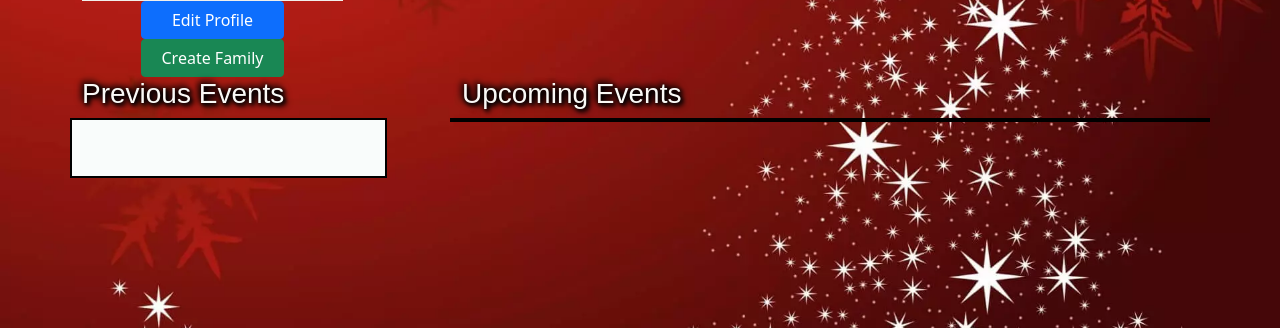
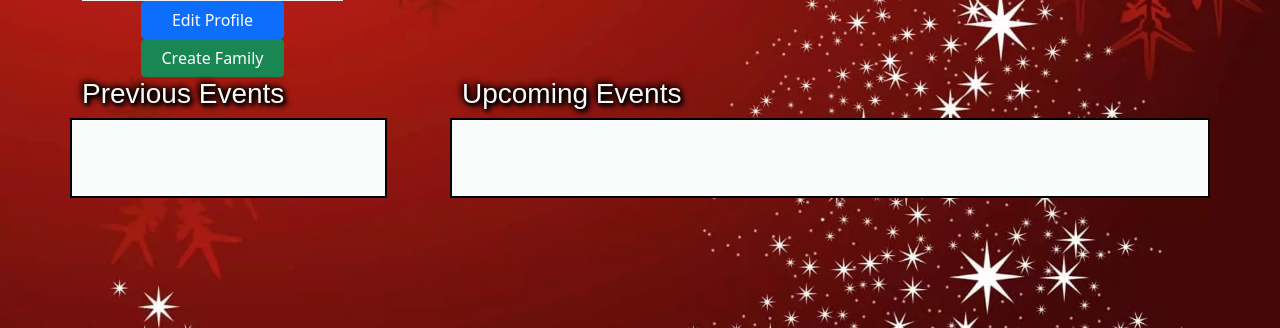
Before and after one commit to pbtrad/santa-s-kitchen-helper, a Flask app: template templates/profile.html in a window 1280 px wide. Shown: the part 472-800 px from the top of the page. Run offline with Flask 2, Linux system fonts and the light colour scheme; the template is opened without the code that fills it, so the values that code supplies are empty; some libraries are stand-ins or nearby versions; some web fonts are replaced.

Commit message:
Added style for profile

```diff
--- a/static/css/style.css
+++ b/static/css/style.css
@@ -220,6 +220,13 @@ body {
 
 /* -------------------- Profile */
 
+.event-container {
+    background-color: #faf9f6;
+    color: #333;
+    border: 2px solid #333;
+    height: 5rem;
+}
+
 .custom-button {
     position: absolute;
     left: 50%;
```
